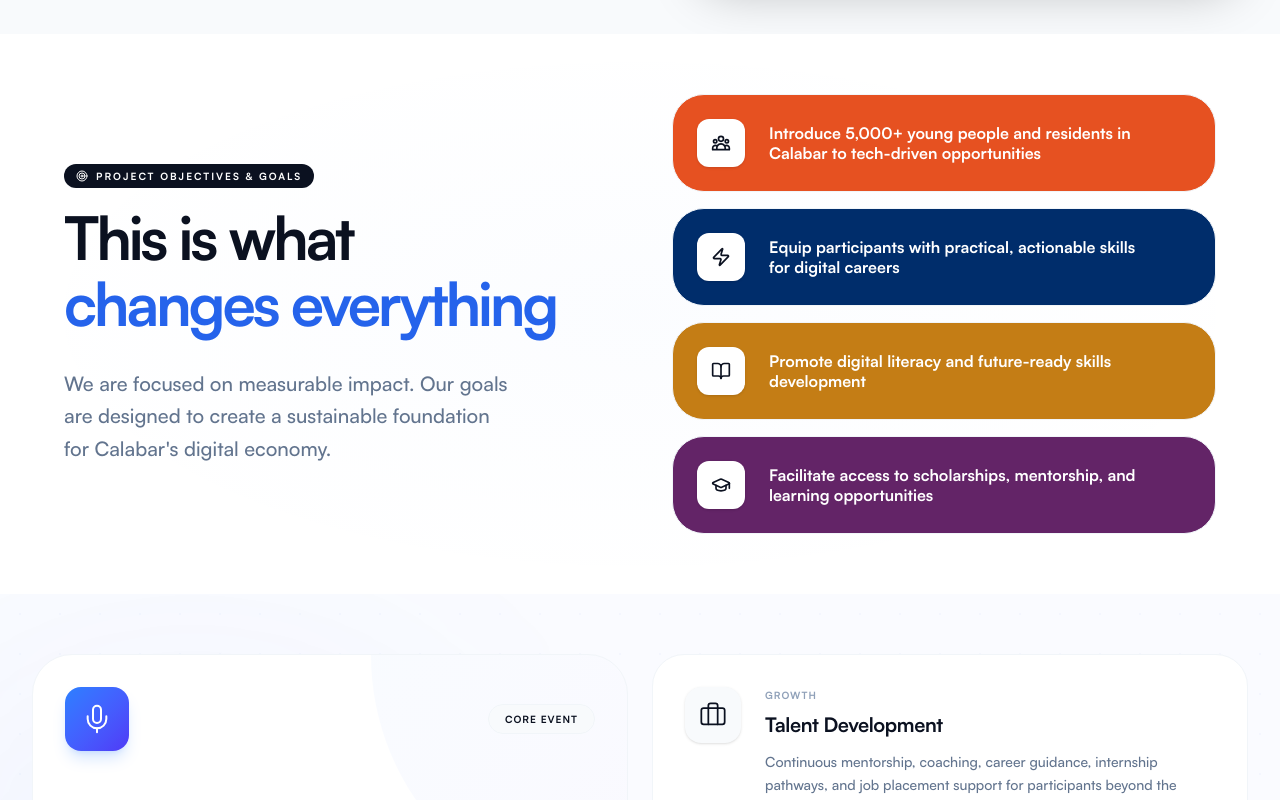
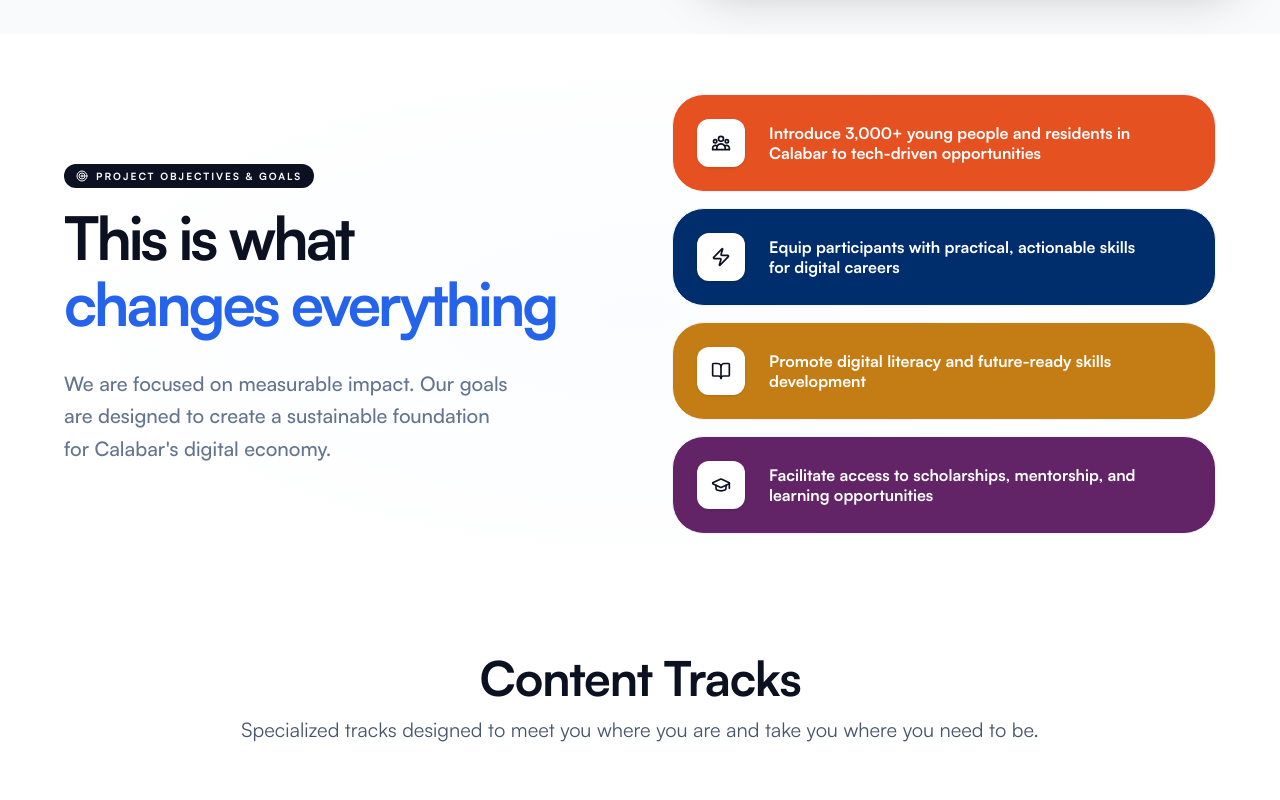
Before and after one commit to Olawoyin1/CTS, a React (Vite) app: page / in a window 1280 px wide. Shown: the part 3680-4480 px from the top of the page. Built offline with nearby package versions, Linux system fonts and the light colour scheme.

Commit message:
sponsors12

```diff
--- a/src/App.tsx
+++ b/src/App.tsx
@@ -27,7 +27,7 @@
       <Speakers />
       <WhyCalabar />
       <Objectives />
-      <KeyFeatures />
+      {/* <KeyFeatures /> */}
       <Tracks />
       <TargetAudience />
       <Tickets />
--- a/src/components/Objectives.tsx
+++ b/src/components/Objectives.tsx
@@ -6,7 +6,7 @@
     const goals = [
         {
             icon: HiOutlineUserGroup,
-            text: 'Introduce 5,000+ young people and residents in Calabar to tech-driven opportunities',
+            text: 'Introduce 3,000+ young people and residents in Calabar to tech-driven opportunities',
             bg: 'bg-[#e65121]',
         },
         {
```
